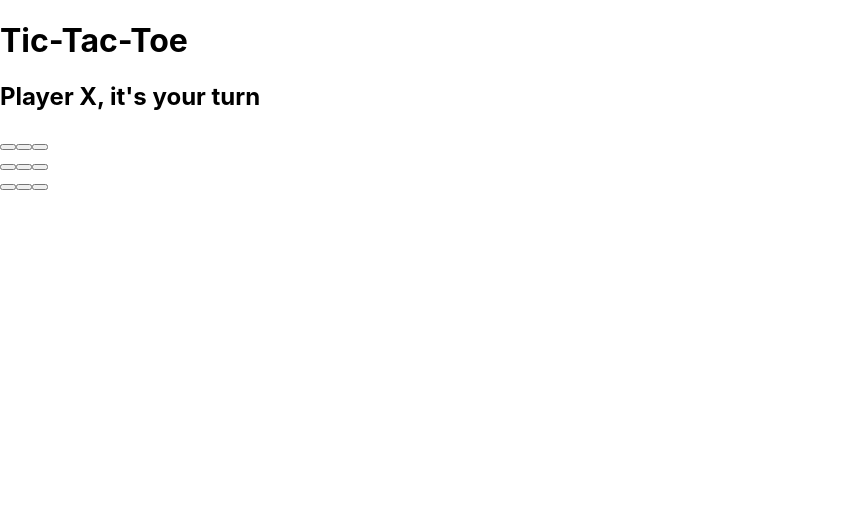
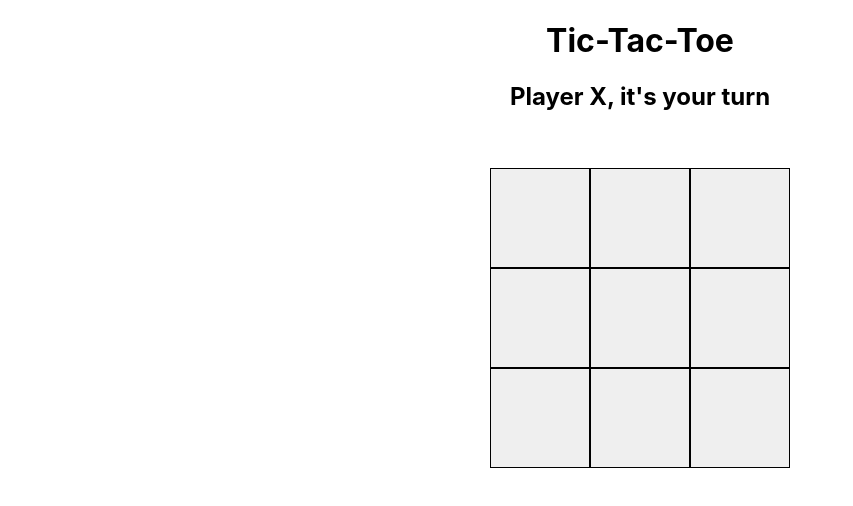
Before and after one commit to The-Marcy-Lab-School/problem-set-8_3, a React (Create React App) app in the folder tic-tac-toe/: page / in a window 1280 px wide. Shown: the top 506 px of the page, without its empty margins (0-853 px from the left). Built offline with nearby package versions, Linux system fonts and the light colour scheme.

Commit message:
Adds styling

```diff
--- a/tic-tac-toe/src/index.css
+++ b/tic-tac-toe/src/index.css
@@ -11,3 +11,25 @@ code {
   font-family: source-code-pro, Menlo, Monaco, Consolas, 'Courier New',
     monospace;
 }
+
+.header {
+  text-align: center;
+}
+
+.square {
+  height: 100px;
+  width: 100px;
+  border: 1px solid black;
+  font-size: 18px;
+}
+
+.board {
+  display: flex;
+  flex-direction: column;
+  align-items: center;
+}
+
+.row {
+  display: flex;
+  justify-content: center;
+}
```
